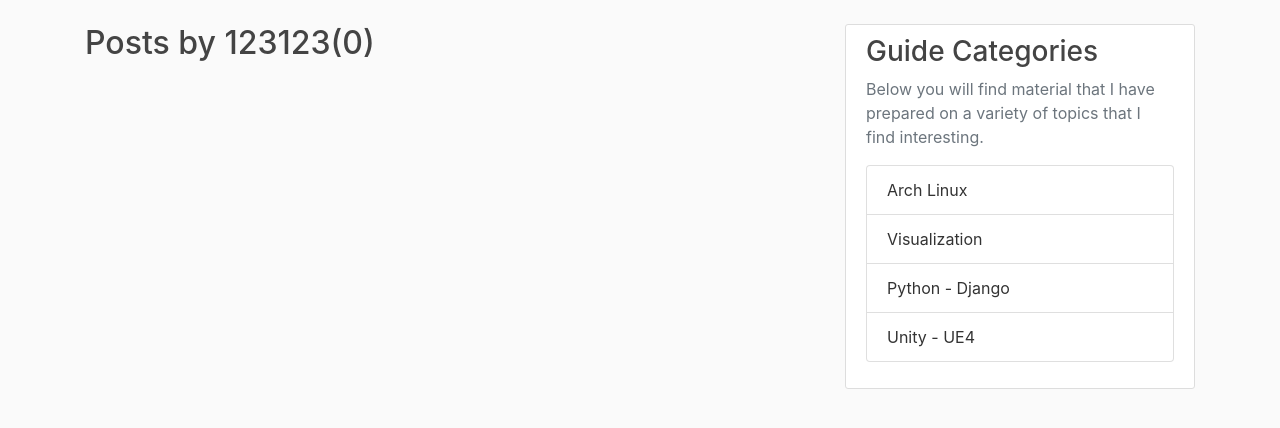
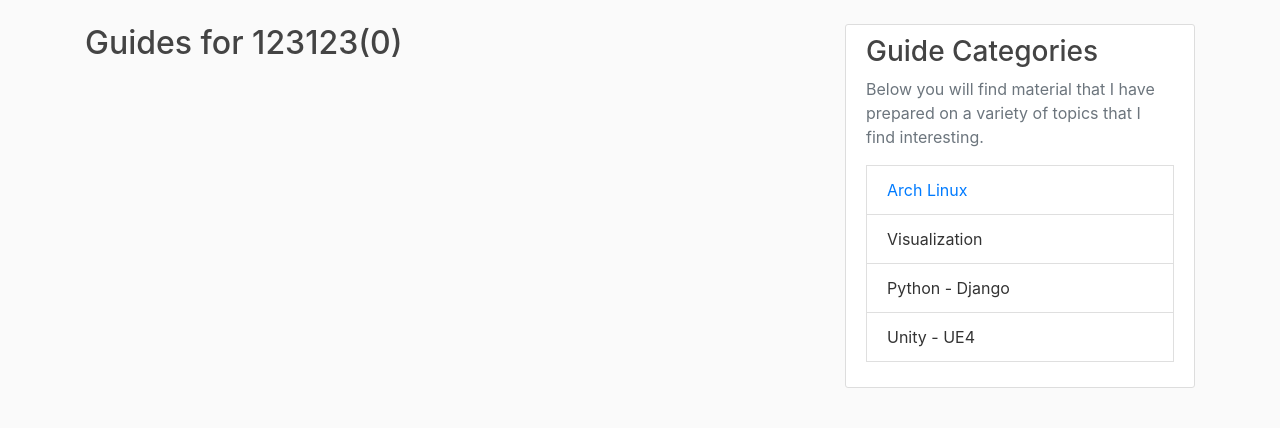
Before and after one commit to T37RA/django-community, a Django app: page /user/123123 in a window 1280 px wide. Shown: the part 56-484 px from the top of the page. Run offline with Django 3.2, Linux system fonts and the light colour scheme; data comes from the database, SQL or seed files in the repository; some libraries are stand-ins or nearby versions.

Commit message:
modified:   blog/templates/blog/base.html 	modified:   blog/templates/blog/user_posts.html

```diff
--- a/blog/templates/blog/base.html
+++ b/blog/templates/blog/base.html
@@ -60,8 +60,8 @@
           <div class="content-section">
             <h3>Guide Categories</h3>
             <p class='text-muted'>Below you will find material that I have prepared on a variety of topics that I find interesting.
-              <ul class="list-group">
-                <li class="list-group-item list-group-item-">Arch Linux</li>
+              <a class="list-group">
+              <li class="list-group-item list-group-item-" ><a href="/user/Arch_Linux">Arch Linux</a></li>
                 <li class="list-group-item list-group-item">Visualization</li>
                 <li class="list-group-item list-group-item">Python - Django</li>
                 <li class="list-group-item list-group-item">Unity - UE4</li>
--- a/blog/templates/blog/user_posts.html
+++ b/blog/templates/blog/user_posts.html
@@ -1,7 +1,7 @@
 
 {% extends "blog/base.html" %}
 {% block content %}
-    <h2 class="mb-3">Posts by {{  view.kwargs.username }}({{ page_obj.paginator.count }})</h2>
+    <h2 class="mb-3">Guides for {{  view.kwargs.username }}({{ page_obj.paginator.count }})</h2>
     {% for post in posts %}
         <article class="media content-section">
           <img class="rounded-circle article-img" src="{{ post.author.profile.image.url }}">
```
